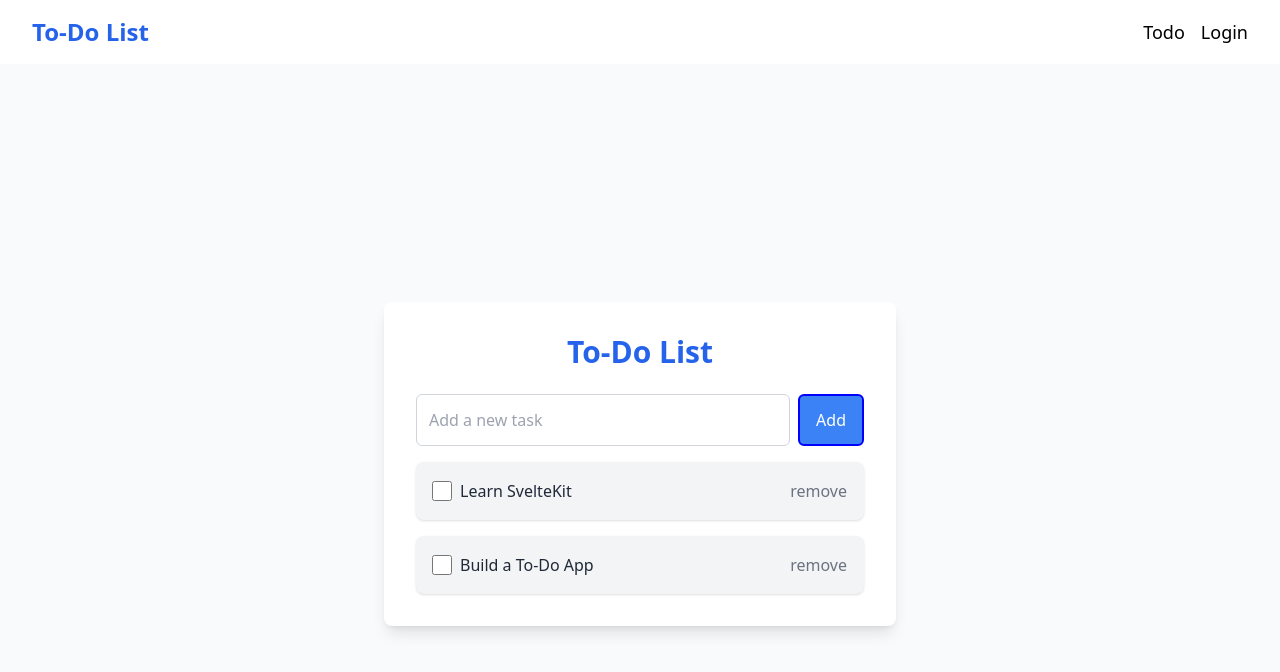
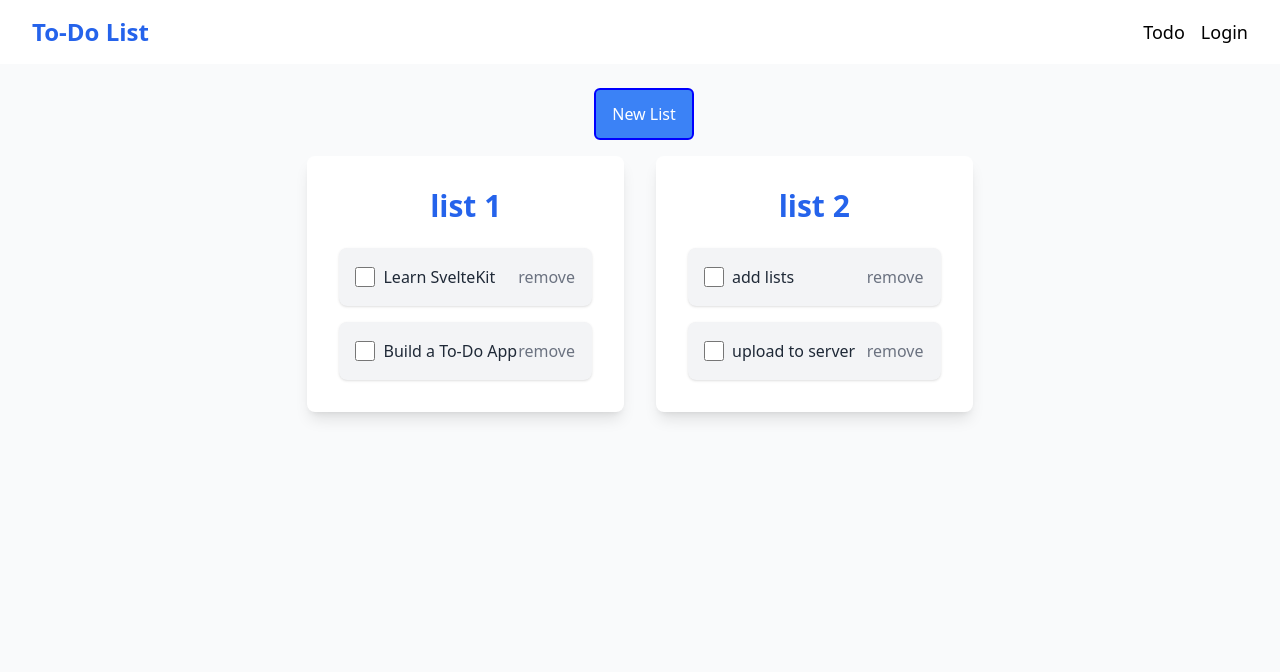
Before and after one commit to elijahkems/todo-list-sveltekit, a SvelteKit app: page /todo in a window 1280 px wide. Shown: the top 672 px of the page. Built offline with nearby package versions, Linux system fonts and the light colour scheme.

Commit message:
added a multiple list , bug: remote todo functionality

```diff
--- /dev/null
+++ b/src/components/Card.svelte
@@ -0,0 +1,38 @@
+<script>
+	// props
+	let { singleList, key } = $props();
+	let tasks = $state([]);
+</script>
+
+<div class="w-full max-w-lg rounded-lg bg-white p-8 shadow-lg">
+	<h2 class="mb-6 text-center text-3xl font-semibold text-blue-600">{key}</h2>
+
+	{#if singleList.length === 0}
+		<p class="text-center text-gray-500">No tasks available. Add a task to get started!</p>
+	{:else}
+		<ul class="space-y-4">
+			{#each singleList as task}
+				<li
+					class="flex items-center justify-between rounded-lg bg-gray-100 p-4 shadow hover:bg-gray-200"
+				>
+					<div class="flex items-center">
+						<input
+							type="checkbox"
+							bind:checked={task.completed}
+							class="mr-2 h-5 w-5 rounded border-gray-300 text-blue-600 focus:ring-blue-500"
+						/>
+						<span class={task.completed ? 'text-gray-400 line-through' : 'text-gray-800'}
+							>{task.text}</span
+						>
+					</div>
+					<button
+						onclick={() => deleteTask(key, task.id)}
+						class=" border border-transparent text-gray-500 hover:text-blue-600"
+					>
+						remove
+					</button>
+				</li>
+			{/each}
+		</ul>
+	{/if}
+</div>
--- /dev/null
+++ b/src/components/Modal.svelte
@@ -0,0 +1,105 @@
+<script>
+	import { fade, scale } from 'svelte/transition';
+	import { list } from '$lib/stores.svelte';
+	import { is } from 'drizzle-orm';
+
+	// props
+	let { isModalOpen } = $props();
+	// state
+	let title = $state('new list_' + (Object.entries(list).length + 1));
+	let tasks = $state([]);
+	let newTask = $state('');
+
+	// functions
+	function addTask() {
+		if (newTask.trim()) {
+			tasks.push({
+				id: tasks.length + 1,
+				text: newTask,
+				completed: false
+			});
+			newTask = '';
+		}
+	}
+	function deleteTask(id) {
+		tasks = tasks.filter((task) => task.id !== id);
+	}
+	function closeModal() {
+		if (tasks.length != 0) list[title] = tasks;
+		isModalOpen = false;
+		tasks = [];
+	}
+	$effect(() => {
+		if (list) title = 'new list_' + (Object.entries(list).length + 1);
+	});
+</script>
+
+{#if isModalOpen}
+	<div
+		transition:fade={{ duration: 200 }}
+		class="fixed inset-0 z-10 flex items-center justify-center bg-black bg-opacity-50"
+	>
+		<!-- modal -->
+		<div
+			class="relative w-full max-w-lg rounded-lg bg-white p-8 shadow-lg"
+			transition:scale={{ duration: 200 }}
+		>
+			<button
+				class=" absolute right-3 top-2 border-transparent text-3xl font-bold"
+				onclick={closeModal}
+			>
+				&times;
+			</button>
+			<!-- title div -->
+			<div class="mb-4 flex justify-between">
+				<input
+					type="text"
+					bind:value={title}
+					placeholder="title"
+					class="rounded-md border-transparent pl-3 italic text-gray-500 focus:outline-none focus:ring-2 focus:ring-black"
+				/>
+			</div>
+			<!-- list div -->
+			<div class="mb-4 flex">
+				<input
+					type="text"
+					bind:value={newTask}
+					placeholder="Add a new task"
+					class="flex-grow rounded-md border border-gray-300 p-3 text-base focus:outline-none focus:ring-2 focus:ring-blue-500"
+				/>
+				<button
+					onclick={addTask}
+					class="ml-2 rounded-md bg-blue-500 px-4 py-3 text-white hover:bg-blue-600 focus:outline-none focus:ring-2 focus:ring-blue-500 active:bg-blue-700"
+				>
+					Add
+				</button>
+			</div>
+
+			<ul class="space-y-4">
+				<!-- all lists -->
+				{#each tasks as task}
+					<li
+						class="flex items-center justify-between rounded-lg bg-gray-100 p-4 shadow hover:bg-gray-200"
+					>
+						<div class="flex items-center">
+							<input
+								type="checkbox"
+								bind:checked={task.completed}
+								class="mr-2 h-5 w-5 rounded border-gray-300 text-blue-600 focus:ring-blue-500"
+							/>
+							<span class={task.completed ? 'text-gray-400 line-through' : 'text-gray-800'}
+								>{task.text}</span
+							>
+						</div>
+						<button
+							onclick={() => deleteTask(task.id)}
+							class=" border border-transparent text-gray-500 hover:text-blue-600"
+						>
+							remove
+						</button>
+					</li>
+				{/each}
+			</ul>
+		</div>
+	</div>
+{/if}
--- a/src/lib/stores.svelte.js
+++ b/src/lib/stores.svelte.js
@@ -1 +1,11 @@
 export let user = $state({ username: '', logged: false, userUrl: 0 });
+export let list = $state({
+	'list 1': [
+		{ id: 1, text: 'Learn SvelteKit', completed: false },
+		{ id: 2, text: 'Build a To-Do App', completed: false }
+	],
+	'list 2': [
+		{ id: 1, text: 'add lists', completed: false },
+		{ id: 2, text: 'upload to server', completed: false }
+	]
+});
--- a/src/routes/todo/+page.svelte
+++ b/src/routes/todo/+page.svelte
@@ -1,83 +1,44 @@
 <script>
 	import { LibSQLTransaction } from 'drizzle-orm/libsql';
+	import Modal from '../../components/Modal.svelte';
+	import { list } from '$lib/stores.svelte';
+	import Card from '../../components/Card.svelte';
+	let isModalOpen = $state(false);
+	// let tasks = $state([
+	// 	{ id: 1, text: 'Learn SvelteKit', completed: false },
+	// 	{ id: 2, text: 'Build a To-Do App', completed: false }
+	// ]);
 
-	let tasks = $state([
-		{ id: 1, text: 'Learn SvelteKit', completed: false },
-		{ id: 2, text: 'Build a To-Do App', completed: false }
-	]);
+	let tasks = $state([]);
 
-	let id = crypto.randomUUID();
-
-	let list = $derived([
-		{
-			id: id,
-			title: '',
-			tasks: tasks
+	function deleteTask(key, id) {
+		let task = list[key];
+		tasks = tasks.filter((task) => task.id !== id);
+		list[key] = task;
+		console.log(task);
 	}
-	]);
-
-	let newTask = $state('');
-	function addTask() {
-		if (newTask.trim()) {
-			tasks.push({
-				id: tasks.length + 1,
-				text: newTask,
-				completed: false
-			});
-			newTask = '';
-		}
-	}
-	function deleteTask(id) {
-		tasks = tasks.filter((task) => task.id !== id);
+	function createList() {
+		isModalOpen = !isModalOpen;
+		if (!isModalOpen) isModalOpen = true;
 	}
 </script>
 
-<div class="flex min-h-screen flex-col items-center justify-center bg-gray-50 p-6">
-	<div class="w-full max-w-lg rounded-lg bg-white p-8 shadow-lg">
-		<h2 class="mb-6 text-center text-3xl font-semibold text-blue-600">To-Do List</h2>
-
-		<div class="mb-4 flex">
-			<input
-				type="text"
-				bind:value={newTask}
-				placeholder="Add a new task"
-				class="flex-grow rounded-md border border-gray-300 p-3 text-base focus:outline-none focus:ring-2 focus:ring-blue-500"
-			/>
+<div class="flex min-h-screen flex-col items-center bg-gray-50 p-6">
+	<!-- add new list -->
+	<div class="mb-4">
 		<button
-				on:click={addTask}
+			onclick={createList}
 			class="ml-2 rounded-md bg-blue-500 px-4 py-3 text-white hover:bg-blue-600 focus:outline-none focus:ring-2 focus:ring-blue-500 active:bg-blue-700"
 		>
-				Add
+			New List
 		</button>
 	</div>
+	<Modal {isModalOpen} />
 
-		{#if tasks.length === 0}
-			<p class="text-center text-gray-500">No tasks available. Add a task to get started!</p>
-		{:else}
-			<ul class="space-y-4">
-				{#each tasks as task}
-					<li
-						class="flex items-center justify-between rounded-lg bg-gray-100 p-4 shadow hover:bg-gray-200"
-					>
-						<div class="flex items-center">
-							<input
-								type="checkbox"
-								bind:checked={task.completed}
-								class="mr-2 h-5 w-5 rounded border-gray-300 text-blue-600 focus:ring-blue-500"
-							/>
-							<span class={task.completed ? 'text-gray-400 line-through' : 'text-gray-800'}
-								>{task.text}</span
-							>
-						</div>
-						<button
-							on:click={() => deleteTask(task.id)}
-							class=" border border-transparent text-gray-500 hover:text-blue-600"
-						>
-							remove
-						</button>
-					</li>
+	<!-- list the todos -->
+	<div class="mx-auto grid max-w-4xl grid-cols-1 gap-8 px-6 md:grid-cols-2 lg:grid-cols-2">
+		{#each Object.entries(list) as [key, singleList]}
+			<Card {singleList} {key} />
 		{/each}
-			</ul>
-		{/if}
 	</div>
 </div>
```
Also changed, not shown: src/lib/assets/xmark-solid.svg (added). Lines whose indentation alone changed are shown as unchanged.
